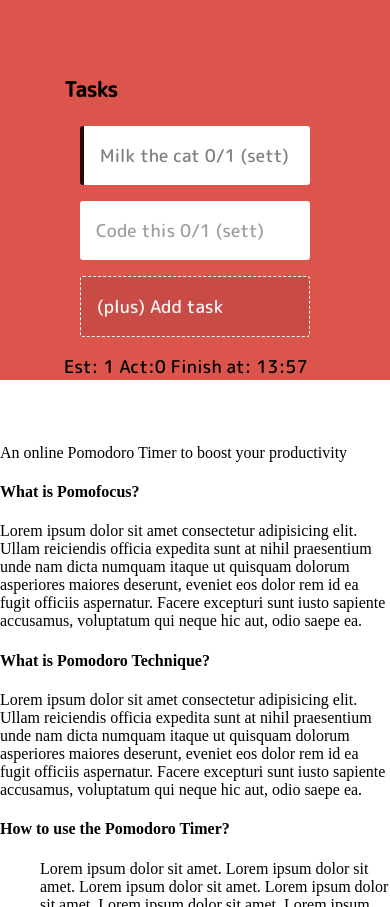
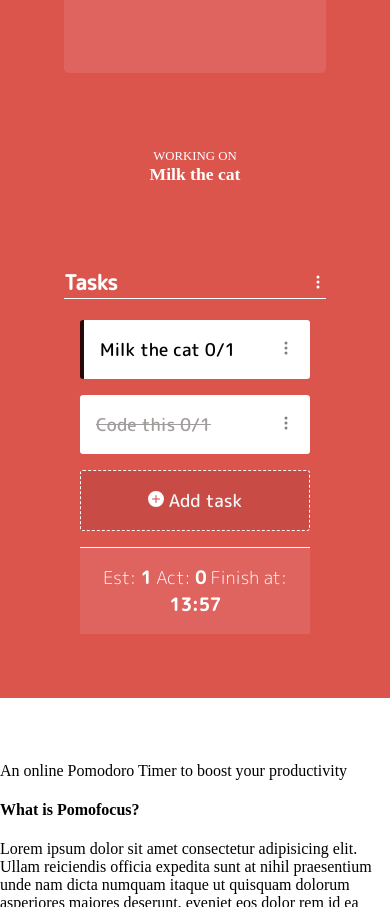
Before and after one commit to itsmejuste/recreate, a plain HTML site: page index.html in a window 390 px wide. Shown: the part 875-1782 px from the top of the page. Drawn offline with Linux system fonts and the light colour scheme.

```diff
--- a/index.html
+++ b/index.html
@@ -45,18 +45,26 @@
                <h3>Milk the cat</h3>
            </div>
            <div class="tasks">
-                <h3>Tasks</h3>
+                <h3>Tasks <a href="#"><svg xmlns="http://www.w3.org/2000/svg" width="16" height="16" fill="currentColor" class="bi bi-three-dots-vertical" viewBox="0 0 16 16">
+  <path d="M9.5 13a1.5 1.5 0 1 1-3 0 1.5 1.5 0 0 1 3 0zm0-5a1.5 1.5 0 1 1-3 0 1.5 1.5 0 0 1 3 0zm0-5a1.5 1.5 0 1 1-3 0 1.5 1.5 0 0 1 3 0z"/>
+</svg></a></h3>
                 <section class="milk">
-                    Milk the cat 0/1 (sett)
+                    Milk the cat 0/1 <a href="#"><svg xmlns="http://www.w3.org/2000/svg" width="16" height="16" fill="currentColor" class="bi bi-three-dots-vertical" viewBox="0 0 16 16">
+                        <path d="M9.5 13a1.5 1.5 0 1 1-3 0 1.5 1.5 0 0 1 3 0zm0-5a1.5 1.5 0 1 1-3 0 1.5 1.5 0 0 1 3 0zm0-5a1.5 1.5 0 1 1-3 0 1.5 1.5 0 0 1 3 0z"/>
+                      </svg></a>
                 </section>
                 <section class="code">
-                    Code this 0/1 (sett)
+                Code this 0/1 <a href="#"><svg xmlns="http://www.w3.org/2000/svg" width="16" height="16" fill="currentColor" class="bi bi-three-dots-vertical" viewBox="0 0 16 16">
+                    <path d="M9.5 13a1.5 1.5 0 1 1-3 0 1.5 1.5 0 0 1 3 0zm0-5a1.5 1.5 0 1 1-3 0 1.5 1.5 0 0 1 3 0zm0-5a1.5 1.5 0 1 1-3 0 1.5 1.5 0 0 1 3 0z"/>
+                  </svg></a>
                 </section>
                 <section class="add">
-                    (plus) Add task
+                <a href="#"><svg xmlns="http://www.w3.org/2000/svg" width="16" height="16" fill="currentColor" class="bi bi-plus-circle-fill" viewBox="0 0 16 16">
+  <path d="M16 8A8 8 0 1 1 0 8a8 8 0 0 1 16 0zM8.5 4.5a.5.5 0 0 0-1 0v3h-3a.5.5 0 0 0 0 1h3v3a.5.5 0 0 0 1 0v-3h3a.5.5 0 0 0 0-1h-3v-3z"/>
+</svg></a> Add task
                 </section>
                 <section class="score">
-                    Est: 1 Act:0 Finish at: 13:57
+                    Est: <strong>1</strong>  Act: <strong>0</strong>  Finish at: <strong>13:57</strong>
                 </section>
            </div>
 
--- a/style.css
+++ b/style.css
@@ -52,10 +52,28 @@ a{
     border-radius: 0.3rem;
 
 }
+/*responsiveness*/
+@media screen and (max-width:520px) {
+    .timer-nav ul{
+        flex-wrap: wrap;
+        gap:0.5rem
+    }
+    .timer{
+        font-size: 3rem;
+    }
+}
+@media only screen and (min-width: 1000px) {
+    .timer-nav {
+      margin-left: 20rem;
+      margin-right:20rem;
+    }
+
+    }
+
 .timer-nav ul{
-    display:inline-flex;
-    justify-items: center;
-    align-items: center;
+    display:flex;
+    justify-content: space-evenly;
+    flex-wrap: wrap;
 }
 .timer-nav a{
     font-weight: 500;
@@ -79,6 +97,7 @@ a{
 }
 .timer h1{
     font-size: 6rem;
+    text-align: center;
 }
 .timer a{
     color: var(--header-bg);
@@ -116,22 +135,48 @@ a{
     font-size: 1.1rem;
     font-weight: 500;
     margin: 4rem;
+    padding-bottom: 3rem;
 
 }
+.tasks h3{
+    border-bottom: white 0.05rem solid;
+    color: white;
+    display: flex;
+    justify-content: space-between;
+}
 .milk{
+    display: flex;
+    justify-content: space-between;
     background-color: white;
-    color: gray;
+    color:black;
     border-radius: 0.2rem;
     padding: 1rem;
     margin: 1rem;
     border-left: solid 4px rgb(39, 9, 9);
 }
+.tasks a{
+    color: white;
+}
 .code{
+    display: flex;
+    justify-content: space-between;
     background-color: white;
     color:rgb(163, 156, 156);
     border-radius: 0.2rem;
     padding:1rem;
     margin:1rem;
+    text-decoration:line-through;
+}
+.milk a,
+.code a{
+    color: gray;
+    text-align: left;
+}
+.tasks a:hover,
+.milk a:hover,
+.code a:hover,
+.add a:hover{
+    color: black;
 }
 .add{
     background-color:var(--task-bg) ;
@@ -140,7 +185,21 @@ a{
     padding: 1rem;
     margin: 1rem;
     border:white dashed 0.5px;
-    justify-content: center;
+    text-align: center;
+}
+.add a{
+    color: white;
+
+}
+.score{
+
+    background-color: var(--faded-bg);
+    padding: 1rem;
+    margin: 1rem;
+    border-top: white 0.05rem solid;
+    color: white;
+    font-weight: 300;
+    text-align: center;
 }
 /**/
 /**/
```
